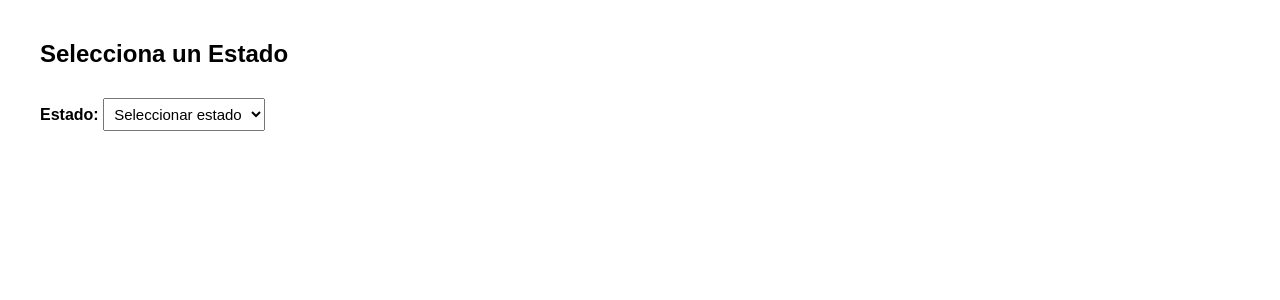
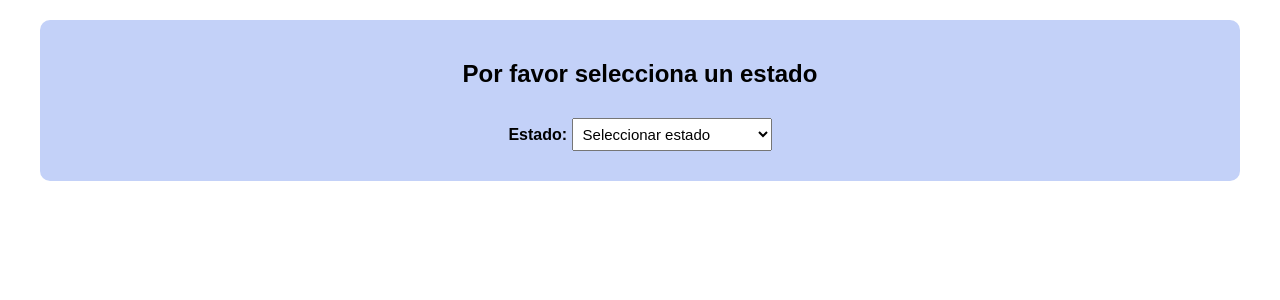
Before and after one commit to lizetglm/ProgramacionWeb, a Django app: page /estados/ in a window 1280 px wide. Shown: the top 300 px of the page. Run offline with Django 5.2, Linux system fonts and the light colour scheme; data that the repository does not hold is empty.

Commit message:
Uso de peticiones AJAX en Django, mejora de la UI

```diff
--- a/estadosYmunicipios/estados/templates/inicio.html
+++ b/estadosYmunicipios/estados/templates/inicio.html
@@ -6,10 +6,11 @@
     <style>
         body {
             font-family: Arial, sans-serif;
-            margin: 40px;
+            margin: 20px 40px;
         }
         select {
             padding: 6px;
+            width: 200px;
             margin: 10px 0;
             font-size: 15px;
         }
@@ -45,7 +46,8 @@
 </head>
 <body>
 
-    <h2>Selecciona un Estado</h2>
+    <div style="text-align: center; background-color: #c3d1f8ff; padding: 20px; border-radius: 10px;">
+        <h2>Por favor selecciona un estado</h2>
 
         <label for="estadoSelect">Estado:</label>
         <select id="estadoSelect">
@@ -54,6 +56,7 @@
                 <option value="{{ estado.id }}">{{ estado.nombre }}</option>
             {% endfor %}
         </select>
+    </div>
 
     <!-- mostrar municipios -->
     <div id="cardsContainer" class="cards-container"></div>
```
Lines whose indentation alone changed are shown as unchanged.
